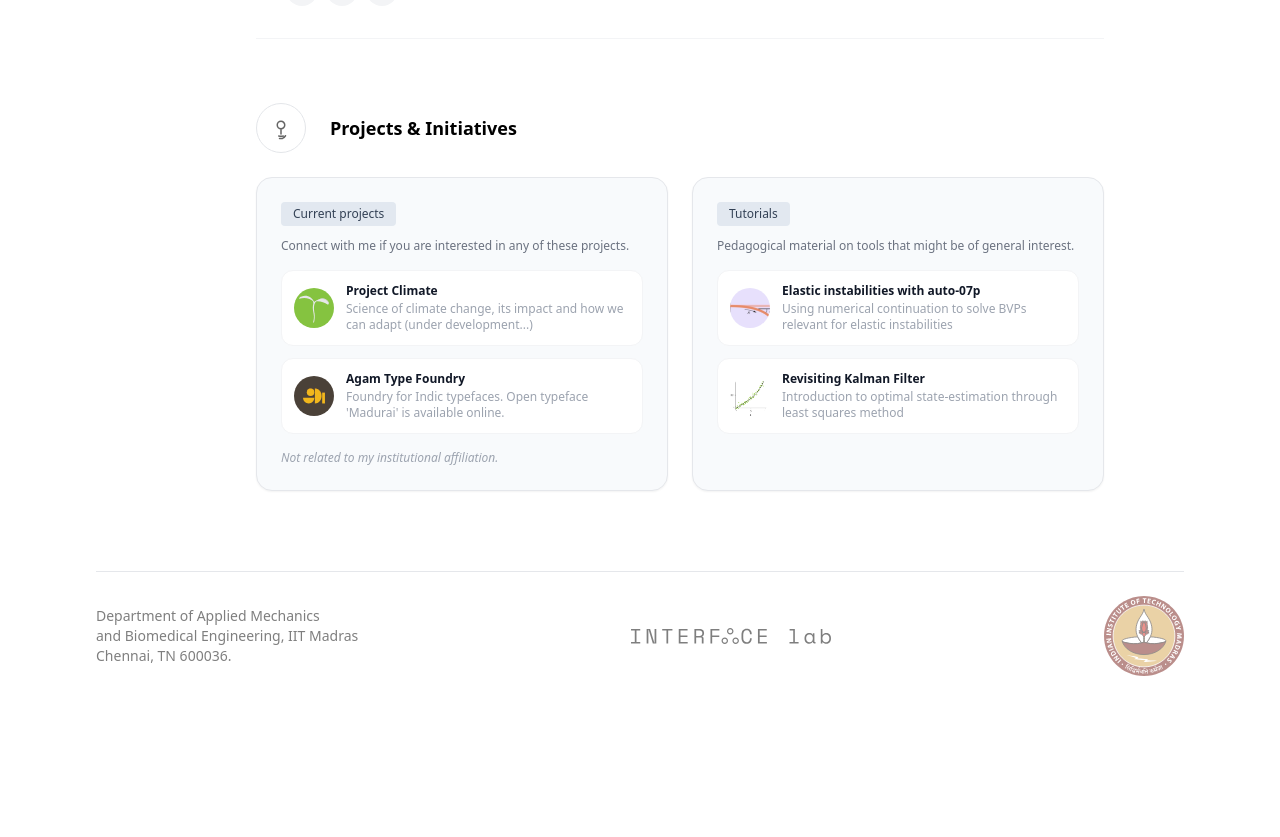
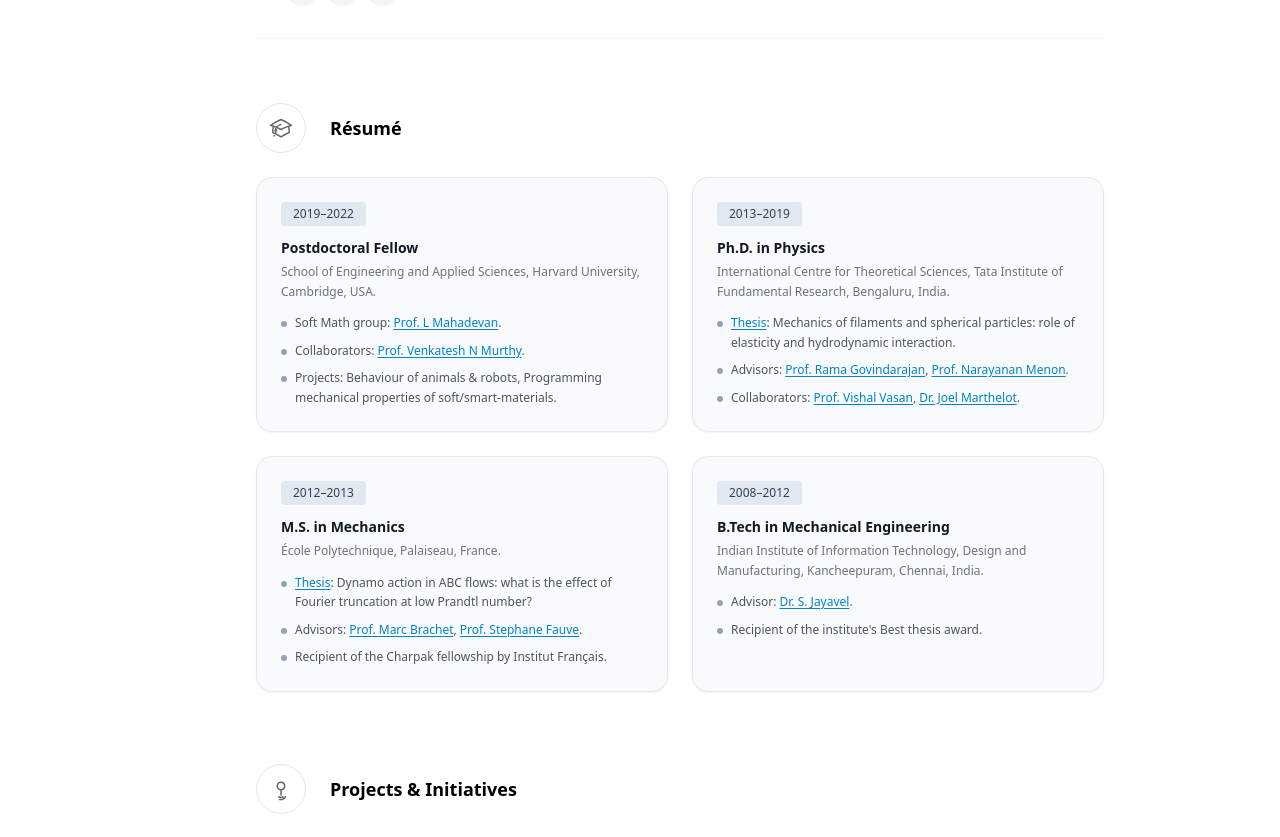
Before and after one commit to sgangaprasath/interface, a Next.js app: page /members/sgp in a window 1280 px wide. Shown: the part 416-1253 px from the top of the page. Before the commit the page ends 1116 px from the top, so only its background shows below. Built offline with nearby package versions, Linux system fonts and the light colour scheme.

Commit message:
CommitCVAddition

```diff
--- a/app/members/sgp/page.tsx
+++ b/app/members/sgp/page.tsx
@@ -28,6 +28,127 @@ const socialLinks = [
         <path strokeLinecap="round" strokeLinejoin="round" d="M19.5 14.25v-2.625a3.375 3.375 0 00-3.375-3.375h-1.5A1.125 1.125 0 0113.5 7.125v-1.5a3.375 3.375 0 00-3.375-3.375H8.25m0 12.75h7.5m-7.5 3H12M10.5 2.25H5.625c-.621 0-1.125.504-1.125 1.125v17.25c0 .621.504 1.125 1.125 1.125h12.75c.621 0 1.125-.504 1.125-1.125V11.25a9 9 0 00-9-9z" />
       </svg>
     ),
+  },
+];
+
+const degrees = [
+  {
+    period: "2019–2022",
+    degree: "Postdoctoral Fellow",
+    institution: "School of Engineering and Applied Sciences, Harvard University, Cambridge, USA.",
+    items: [
+      {
+        text: (
+          <>
+            Soft Math group:{" "}
+            <Link href="https://softmath.seas.harvard.edu" target="_blank" rel="noopener noreferrer" className="text-sky-600 hover:text-sky-800 underline underline-offset-2">
+              Prof. L Mahadevan
+            </Link>.
+          </>
+        ),
+      },
+      {
+        text: (
+          <>
+            Collaborators:{" "}
+            <Link href="https://vnmurthylab.org/" target="_blank" rel="noopener noreferrer" className="text-sky-600 hover:text-sky-800 underline underline-offset-2">
+              Prof. Venkatesh N Murthy
+            </Link>.
+          </>
+        ),
+      },
+      { text: "Projects: Behaviour of animals & robots, Programming mechanical properties of soft/smart-materials." },
+    ],
+  },
+  {
+    period: "2013–2019",
+    degree: "Ph.D. in Physics",
+    institution: "International Centre for Theoretical Sciences, Tata Institute of Fundamental Research, Bengaluru, India.",
+    items: [
+      {
+        text: (
+          <>
+            <Link href="https://drive.google.com/file/d/18Jo4n4aU79etWbhs4fPXq2DOnauR8BoI/view?usp=sharing" target="_blank" rel="noopener noreferrer" className="text-sky-600 hover:text-sky-800 underline underline-offset-2">
+              Thesis
+            </Link>: Mechanics of filaments and spherical particles: role of elasticity and hydrodynamic interaction.
+          </>
+        ),
+      },
+      {
+        text: (
+          <>
+            Advisors:{" "}
+            <Link href="https://www.icts.res.in/people/rama-govindarajan" target="_blank" rel="noopener noreferrer" className="text-sky-600 hover:text-sky-800 underline underline-offset-2">
+              Prof. Rama Govindarajan
+            </Link>,{" "}
+            <Link href="https://people.umass.edu/nmenon/" target="_blank" rel="noopener noreferrer" className="text-sky-600 hover:text-sky-800 underline underline-offset-2">
+              Prof. Narayanan Menon
+            </Link>.
+          </>
+        ),
+      },
+      {
+        text: (
+          <>
+            Collaborators:{" "}
+            <Link href="https://www.icts.res.in/people/vishal-vasan" target="_blank" rel="noopener noreferrer" className="text-sky-600 hover:text-sky-800 underline underline-offset-2">
+              Prof. Vishal Vasan
+            </Link>,{" "}
+            <Link href="https://biosoftact.wordpress.com" target="_blank" rel="noopener noreferrer" className="text-sky-600 hover:text-sky-800 underline underline-offset-2">
+              Dr. Joel Marthelot
+            </Link>.
+          </>
+        ),
+      },
+    ],
+  },
+  {
+    period: "2012–2013",
+    degree: "M.S. in Mechanics",
+    institution: "École Polytechnique, Palaiseau, France.",
+    items: [
+      {
+        text: (
+          <>
+            <Link href="https://drive.google.com/file/d/191LhINv_6u4mhgZZgJZj5BbPv4PT4iYS/view?usp=sharing" target="_blank" rel="noopener noreferrer" className="text-sky-600 hover:text-sky-800 underline underline-offset-2">
+              Thesis
+            </Link>: Dynamo action in ABC flows: what is the effect of Fourier truncation at low Prandtl number?
+          </>
+        ),
+      },
+      {
+        text: (
+          <>
+            Advisors:{" "}
+            <Link href="http://www.lps.ens.fr/~brachet/files/Home.html" target="_blank" rel="noopener noreferrer" className="text-sky-600 hover:text-sky-800 underline underline-offset-2">
+              Prof. Marc Brachet
+            </Link>,{" "}
+            <Link href="https://www.lpens.ens.psl.eu/research/flu-int/physique-non-lineaire/?lang=en" target="_blank" rel="noopener noreferrer" className="text-sky-600 hover:text-sky-800 underline underline-offset-2">
+              Prof. Stephane Fauve
+            </Link>.
+          </>
+        ),
+      },
+      { text: "Recipient of the Charpak fellowship by Institut Français." },
+    ],
+  },
+  {
+    period: "2008–2012",
+    degree: "B.Tech in Mechanical Engineering",
+    institution: "Indian Institute of Information Technology, Design and Manufacturing, Kancheepuram, Chennai, India.",
+    items: [
+      {
+        text: (
+          <>
+            Advisor:{" "}
+            <Link href="https://sites.google.com/view/sjv2020/home" target="_blank" rel="noopener noreferrer" className="text-sky-600 hover:text-sky-800 underline underline-offset-2">
+              Dr. S. Jayavel
+            </Link>.
+          </>
+        ),
+      },
+      { text: "Recipient of the institute's Best thesis award." },
+    ],
   },
 ];
 
@@ -143,6 +264,37 @@ const SGPPage = () => {
           </div>
         </div>
 
+        {/* Résumé header */}
+        <div className="flex flex-col md:flex-row items-center justify-start gap-2 mt-8 mb-6">
+          <div className="p-3 bg-white border border-gray-300 rounded-full opacity-60">
+            <svg xmlns="http://www.w3.org/2000/svg" fill="none" viewBox="0 0 24 24" strokeWidth={1.5} stroke="currentColor" className="w-6 h-6">
+              <path strokeLinecap="round" strokeLinejoin="round" d="M4.26 10.147a60.437 60.437 0 00-.491 6.347A48.627 48.627 0 0112 20.904a48.627 48.627 0 018.232-4.41 60.46 60.46 0 00-.491-6.347m-15.482 0a50.57 50.57 0 00-2.658-.813A59.905 59.905 0 0112 3.493a59.902 59.902 0 0110.399 5.84c-.896.248-1.783.52-2.658.814m-15.482 0A50.697 50.697 0 0112 13.489a50.702 50.702 0 017.74-3.342M6.75 15a.75.75 0 100-1.5.75.75 0 000 1.5zm0 0v-3.675A55.378 55.378 0 0112 8.443m-7.007 11.55A5.981 5.981 0 006.75 15.75v-1.5" />
+            </svg>
+          </div>
+          <p className="font-bold text-lg px-4">Résumé</p>
+        </div>
+
+        {/* Degree cards */}
+        <div className="grid grid-cols-1 md:grid-cols-2 gap-6 mb-10">
+          {degrees.map((d) => (
+            <div key={d.period} className="flex flex-col bg-slate-50 border border-gray-200 rounded-2xl p-6 shadow-sm">
+              <span className="mb-3 self-start text-xs font-medium bg-slate-200 text-slate-700 px-3 py-1 rounded">
+                {d.period}
+              </span>
+              <p className="font-semibold text-sm text-gray-900 mb-1">{d.degree}</p>
+              <p className="text-xs text-gray-500 font-light mb-3 leading-relaxed">{d.institution}</p>
+              <ul className="flex flex-col gap-2">
+                {d.items.map((item, i) => (
+                  <li key={i} className="flex items-baseline gap-2 text-xs text-gray-600 leading-relaxed">
+                    <span className="w-1.5 h-1.5 rounded-full bg-slate-400 flex-shrink-0 mt-1.5" />
+                    <span>{item.text}</span>
+                  </li>
+                ))}
+              </ul>
+            </div>
+          ))}
+        </div>
+
         {/* Projects & Initiatives header */}
         <div className="flex flex-col md:flex-row items-center justify-start gap-2 mt-8 mb-6">
           <div className="p-3 bg-white border border-gray-300 rounded-full opacity-60">
```
Also changed, not shown: 1 other file (tests, documents, lock files or other folders).
